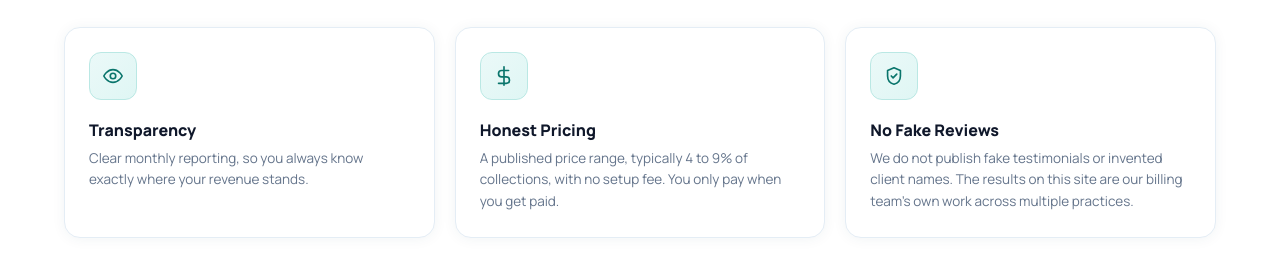
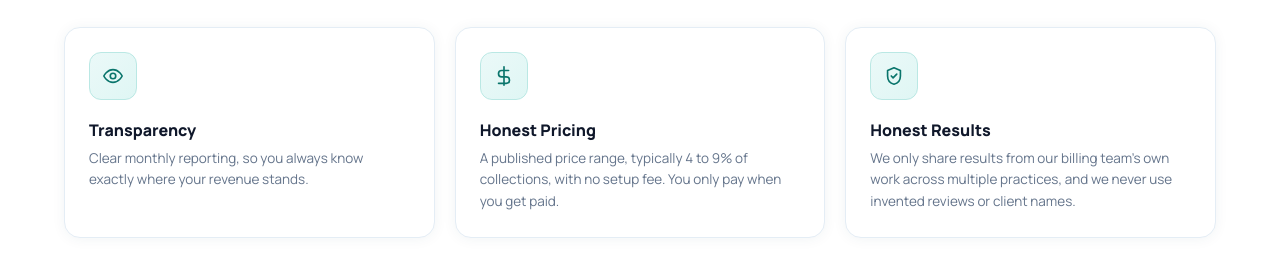
Before and after one commit to sagheershad-lang/swiftbillingrcm, a Next.js app: page /about in a window 1280 px wide. Shown: the part 1860-2123 px from the top of the page. Built offline with nearby package versions, Linux system fonts and the light colour scheme.

Commit message:
About page: honest results wording
Co-Authored-By: Claude Opus 5.5 <noreply@anthropic.com>

```diff
--- a/app/about/page.tsx
+++ b/app/about/page.tsx
@@ -51,8 +51,8 @@ const values = [
     icon: <path d="M12 2v20M17 6H9.5a3.5 3.5 0 000 7h5a3.5 3.5 0 010 7H6" stroke="currentColor" strokeWidth="1.8" strokeLinecap="round" strokeLinejoin="round"/>,
   },
   {
-    title: 'No Fake Reviews',
-    desc: 'We do not publish fake testimonials or invented client names. The results on this site are our billing team’s own work across multiple practices.',
+    title: 'Honest Results',
+    desc: 'We only share results from our billing team’s own work across multiple practices, and we never use invented reviews or client names.',
     icon: <path d="M12 3l7 3v6c0 4.5-3 8-7 9-4-1-7-4.5-7-9V6l7-3zM9 12l2 2 4-4" stroke="currentColor" strokeWidth="1.8" strokeLinecap="round" strokeLinejoin="round"/>,
   },
 ]
```
